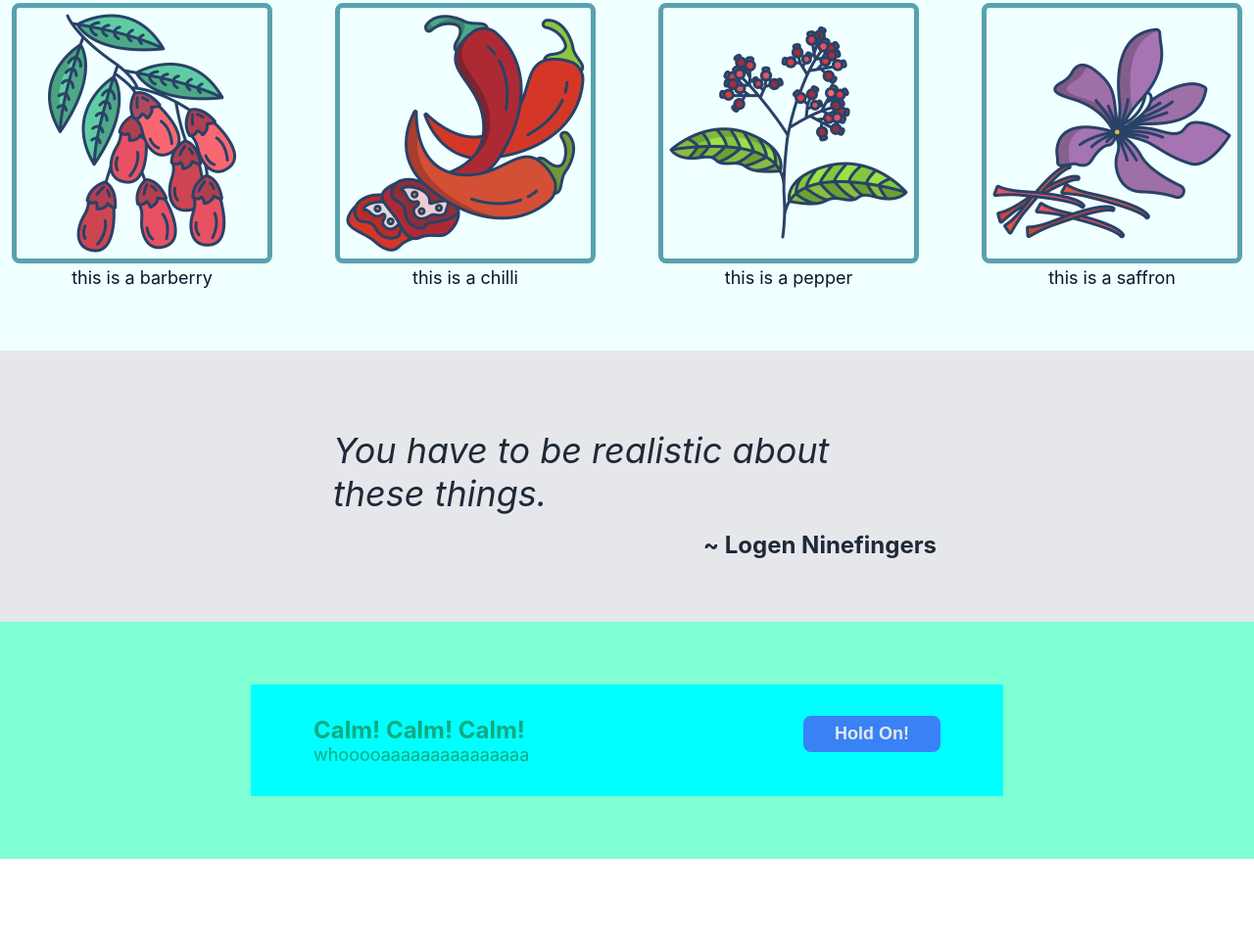
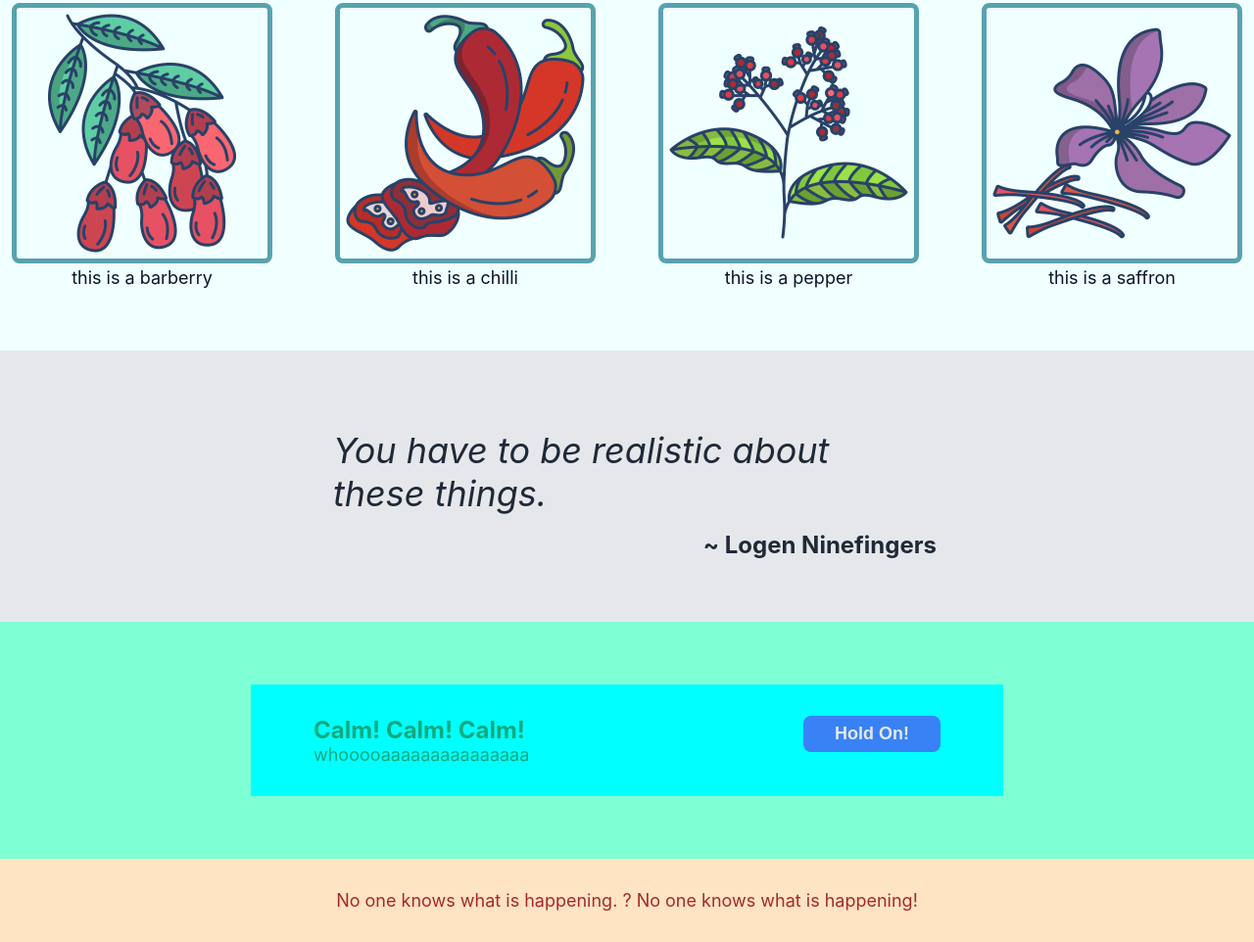
Before and after one commit to circular-biscuit/odin-landing-page, a plain HTML site: page index.html in a window 1280 px wide. Shown: the part 979-1941 px from the top of the page at 98% size. Before the commit the page ends 1856 px from the top, so only its background shows below. Drawn offline with Linux system fonts and the light colour scheme.

Commit message:
updated with footer

```diff
--- a/index.html
+++ b/index.html
@@ -93,6 +93,12 @@
             </div>
         </div>
     </div>
+
+    <div class="footer">
+        <div class="footer-text">
+            No one knows what is happening. ? No one knows what is happening!
+        </div>
+    </div>
 </body>
 </html>
 
--- a/style.css
+++ b/style.css
@@ -2,8 +2,9 @@ body {
     font-family: -apple-system, BlinkMacSystemFont, 'Segoe UI', Roboto, Oxygen, Ubuntu, Cantarell, 'Open Sans', 'Helvetica Neue', sans-serif;
     margin: 0;
     min-height: 100vh;
-    /*display: flex;
-    flex-direction: column;*/
+    display: flex;
+    flex-direction: column;
+    flex: 1;
 }
 
 ul {
@@ -144,3 +145,14 @@ button {
 .whoa {
     font-size: 18px;
 }
+
+.footer {
+    background-color: bisque;
+}
+
+.footer-text {
+    text-align: center;
+    font-size: 18px;
+    color: brown;
+    padding: 32px;
+}
```
